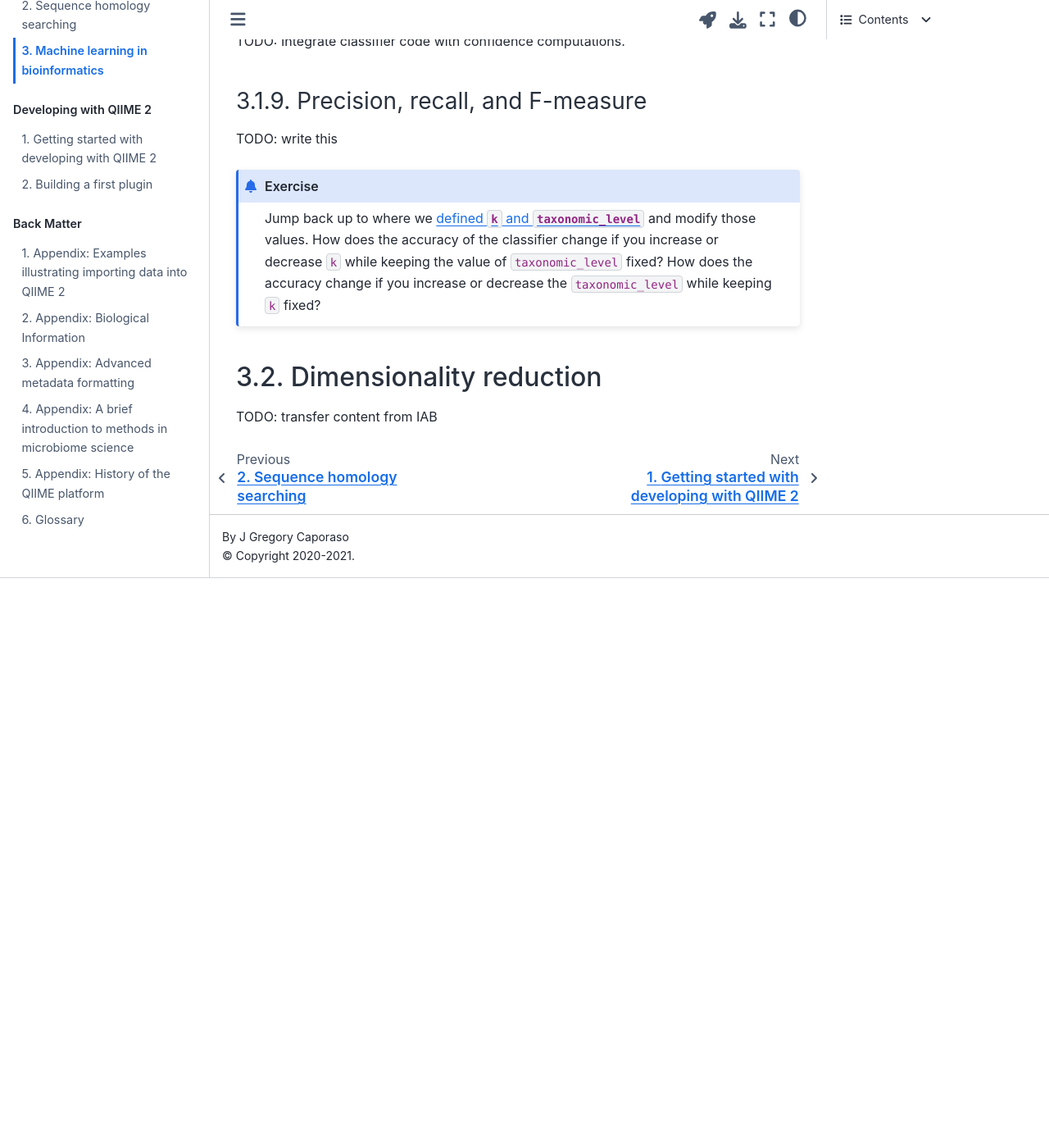
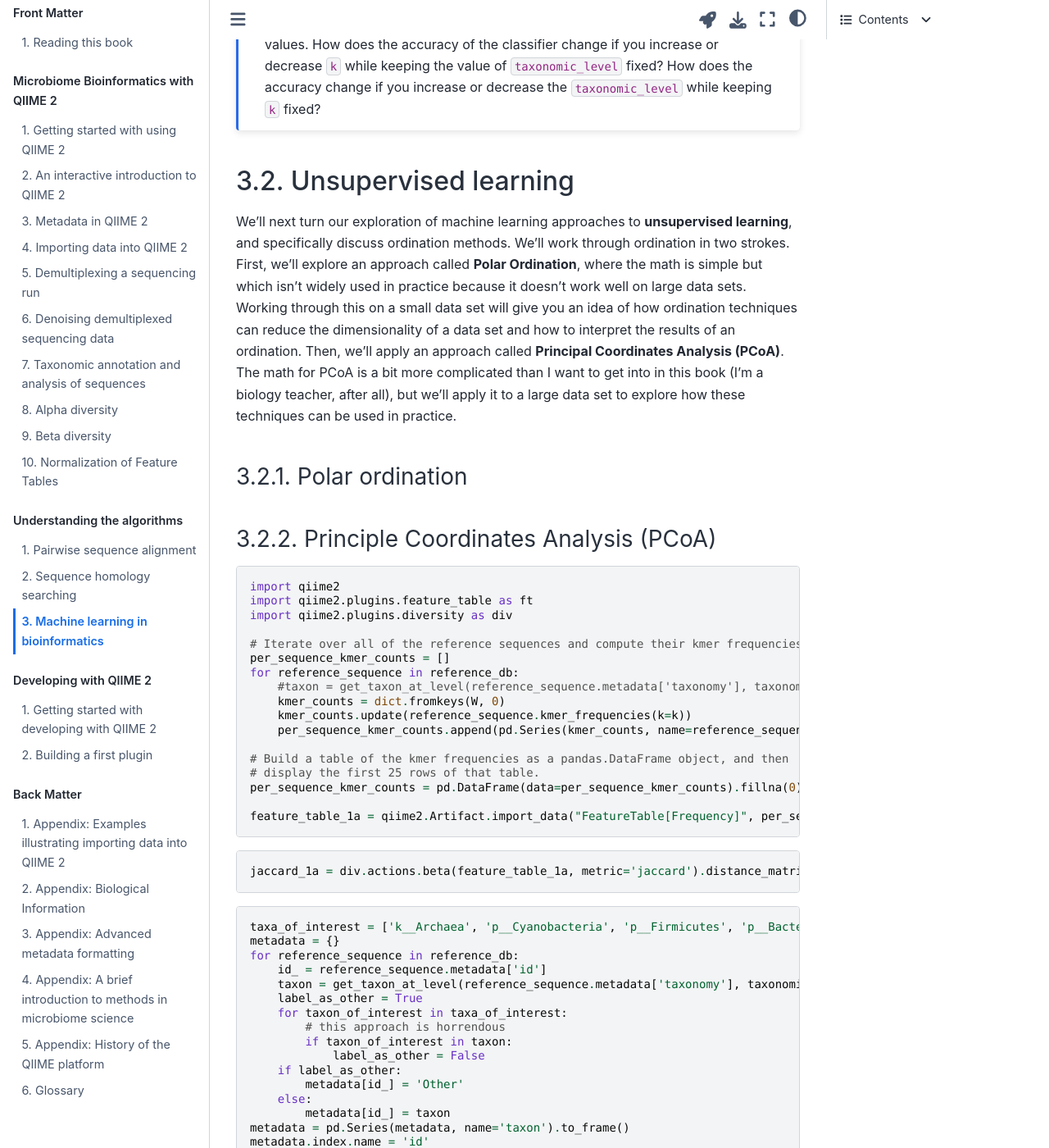
Before and after one commit to gregcaporaso/q2book, a Jupyter Book: the page built from book/algorithms/machine-learning.md, in a window 1280 px wide and 1400 px high, scrolled down 14363 px. Shown: the whole window at 82% size. Built offline with Jupyter Book 1.0.4 settings and Sphinx 7.4.7 and the Sphinx Book theme 1.1.4, drawn with Linux system fonts in a browser that asks for light colours; before the commit the page ends 15068 px from its top, so only the background shows below that; some of the changed text lies outside the part shown.

Commit message:
draft code for pcoa section

`````diff
--- a/book/algorithms/machine-learning.md
+++ b/book/algorithms/machine-learning.md
@@ -17,11 +17,11 @@ kernelspec:
 
 In this chapter we'll begin talking about machine learning algorithms. Machine learning algorithms are used in bioinformatics for tasks where the user would like an algorithm to assist in the identification of patterns in a complex data set.
 
-Machine learning algorithms generally are provided with a table of samples and user-defined features of those samples. These data are typically represented in a matrix, where samples are the rows and features are the columns. There are a few different high-level tasks that are common in machine learning. Probably the most commonly used in bioinformatics are supervised classification and dimensionality reduction, and we'll experiment with both in this chapter.
+Machine learning algorithms generally are provided with a table of samples and user-defined features of those samples. These data are typically represented in a matrix, where samples are the rows and features are the columns. There are a few different high-level tasks that are common in machine learning. Possibly the most commonly used in bioinformatics are supervised classification and ordination, and we'll experiment with both in this chapter.
 
 In a supervised classification task, a user provides examples of data that fall into certain discrete classes (for example, _healthy_ and _disease_), and tries to have the computer develop a model that can differentiate those classes based on the defined features. If successful, the resulting model could be applied to data where the class isn't known ahead of time, in attempt to predict the class from the features.
 
-Dimensionality reduction tasks, on the other hand, generally don't have classes or labels assigned ahead of time, and the user is hoping to identify which samples are most similar to each other based on new features that are defined by the algorithm. The goal here might be to reduce the number of features from thousands or more to around two or three that explain most of the variation in the data. This allows the user to explore the samples visually, for example in a scatter plot, which would not be feasible if there were thousands of features.
+Unsupervised classification tasks, on the other hand, generally don't have classes or labels assigned ahead of time, and the user is hoping to identify which samples are most similar to each other based on new features that are defined by the algorithm. The goal here might be to reduce the number of features from thousands or more to around two or three that explain most of the variation in the data. This allows the user to explore the samples visually, for example in a scatter plot, which would not be feasible if there were thousands of features.
 
 ````{margin}
 ```{note}
@@ -455,18 +455,76 @@ ax
 
 What does this plot tell you about how well setting a confidence threshold is likely to work? If you never wanted to reject a correct assignment, how often would you accept an incorrect assignment? If you never wanted to accept an incorrect assignment, how often would you reject a correct assignment?
 
-### Classifying with confidence
-
-TODO: Integrate classifier code with confidence computations.
-
-### Precision, recall, and F-measure
-
-TODO: write this
-
 ```{admonition} Exercise
 Jump back up to where we [defined `k` and `taxonomic_level`](ml:define-nb-parameters) and modify those values. How does the accuracy of the classifier change if you increase or decrease `k` while keeping the value of `taxonomic_level` fixed? How does the accuracy change if you increase or decrease the `taxonomic_level` while keeping `k` fixed?
 ```
 
-## Dimensionality reduction
+## Unsupervised learning
 
-TODO: transfer content from IAB
+We'll next turn our exploration of machine learning approaches to **unsupervised learning**, and specifically discuss ordination methods. We'll work through ordination in two strokes. First, we'll explore an approach called **Polar Ordination**, where the math is simple but which isn't widely used in practice because it doesn't work well on large data sets. Working through this on a small data set will give you an idea of how ordination techniques can reduce the dimensionality of a data set and how to interpret the results of an ordination. Then, we'll apply an approach called **Principal Coordinates Analysis (PCoA)**. The math for PCoA is a bit more complicated than I want to get into in this book (I'm a biology teacher, after all), but we'll apply it to a large data set to explore how these techniques can be used in practice.
+
+### Polar ordination
+
+
+### Principle Coordinates Analysis (PCoA)
+
+```
+import qiime2
+import qiime2.plugins.feature_table as ft
+import qiime2.plugins.diversity as div
+
+# Iterate over all of the reference sequences and compute their kmer frequencies.
+per_sequence_kmer_counts = []
+for reference_sequence in reference_db:
+    #taxon = get_taxon_at_level(reference_sequence.metadata['taxonomy'], taxonomic_level)
+    kmer_counts = dict.fromkeys(W, 0)
+    kmer_counts.update(reference_sequence.kmer_frequencies(k=k))
+    per_sequence_kmer_counts.append(pd.Series(kmer_counts, name=reference_sequence.metadata['id']))
+
+# Build a table of the kmer frequencies as a pandas.DataFrame object, and then
+# display the first 25 rows of that table.
+per_sequence_kmer_counts = pd.DataFrame(data=per_sequence_kmer_counts).fillna(0).T
+
+feature_table_1a = qiime2.Artifact.import_data("FeatureTable[Frequency]", per_sequence_kmer_counts.T)
+```
+
+```
+jaccard_1a = div.actions.beta(feature_table_1a, metric='jaccard').distance_matrix
+```
+
+```
+taxa_of_interest = ['k__Archaea', 'p__Cyanobacteria', 'p__Firmicutes', 'p__Bacteroidetes', 'p__Proteobacteria']
+metadata = {}
+for reference_sequence in reference_db:
+    id_ = reference_sequence.metadata['id']
+    taxon = get_taxon_at_level(reference_sequence.metadata['taxonomy'], taxonomic_level)
+    label_as_other = True
+    for taxon_of_interest in taxa_of_interest:
+        # this approach is horrendous
+        if taxon_of_interest in taxon:
+            label_as_other = False
+    if label_as_other:
+        metadata[id_] = 'Other'
+    else:
+        metadata[id_] = taxon
+metadata = pd.Series(metadata, name='taxon').to_frame()
+metadata.index.name = 'id'
+metadata = qiime2.Metadata(metadata)
+```
+
+```
+pcoa_1a = div.actions.pcoa(jaccard_1a).pcoa
+```
+
+```
+import qiime2.plugins.emperor as emperor
+
+emperor.actions.plot(pcoa_1a, metadata).visualization
+```
+
+```
+import skbio.stats.ordination
+ordination = pcoa_1a.view(skbio.stats.ordination.OrdinationResults)
+
+_ = ordination.plot(metadata.to_dataframe(), column='taxon', cmap='Set1')
+```
`````
